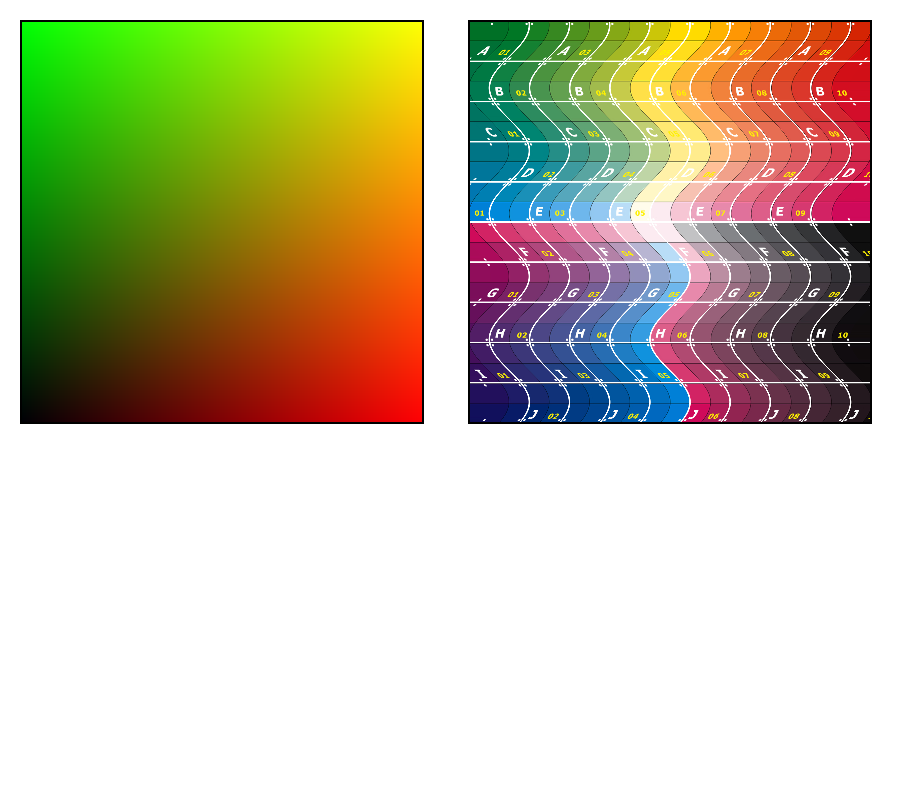
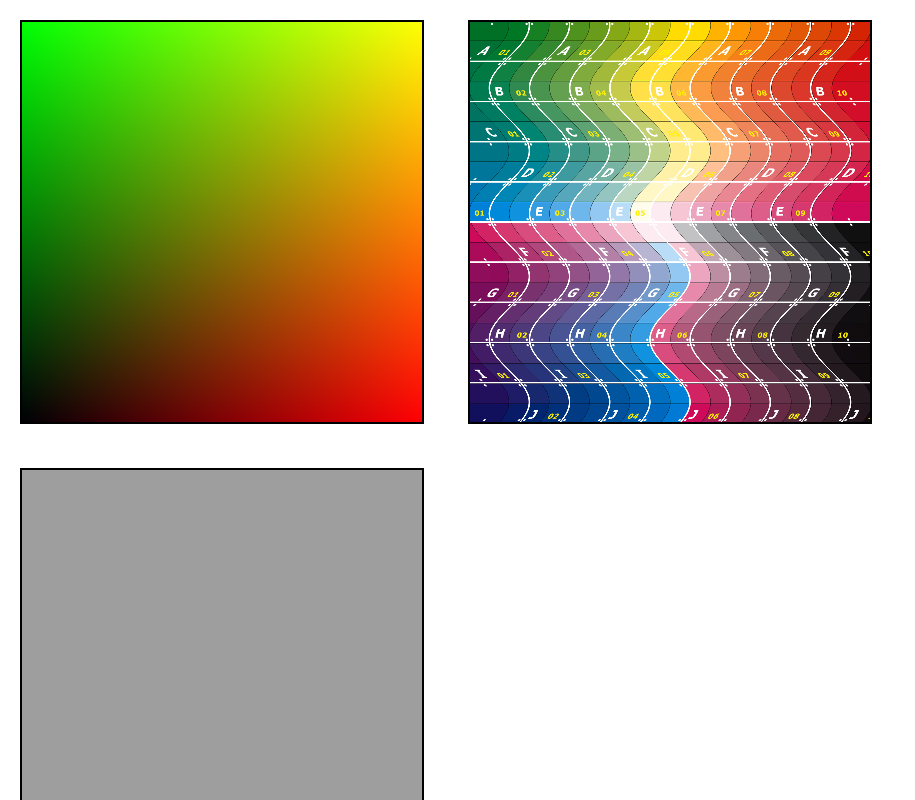
Before and after one commit to ayamflow/standalone-shader, a website: page demo/index.html in a window 1280 px wide. Shown: the whole page, without its empty margins (0-915 px from the left). Drawn offline with Linux system fonts and the light colour scheme; animation ran at ten frames a second.

Commit message:
refactor Texture class to replace onImageReady with update(), add proxy method to top-level uniform, update demo with canvas image example

```diff
--- a/demo/index.html
+++ b/demo/index.html
@@ -26,12 +26,10 @@
 <body>
     <canvas></canvas>
     <canvas></canvas>
+    <canvas></canvas>
 
     <script type="module">
         import shader from '../index.js'
-
-        let img = new Image()
-        img.src = './image.jpg'
 
         let canvases = document.querySelectorAll('canvas')
 
@@ -43,14 +41,16 @@
         sd.start()
 
         // Use an image
-        let canvas2 = document.querySelectorAll('canvas')[1]
+        let img1 = new Image()
+        img1.src = './image.jpg'
+
         let sd2 = shader({
-            dpr: window.devicePixelRatio || 1,
+            dpr: window.devicePixelRatio,
             canvas: canvases[1],
             uniforms: {
                 map: {
                     type: 'sampler2D',
-                    value: img,
+                    value: img1,
                     wrapS: 'clamp',
                     flipY: true
                 }
@@ -78,6 +78,65 @@
         })
         sd2.resize(400, 400)
         sd2.start()
+
+        // Use a canvas element
+        let ctx = document.createElement('canvas').getContext('2d')
+        ctx.canvas.width = 400
+        ctx.canvas.height = 400
+        ctx.fillStyle = '#CCC'
+        ctx.fillRect(0, 0, ctx.canvas.width, ctx.canvas.height)
+
+        let sd3 = shader({
+            drp: window.devicePixelRatio,
+            canvas: canvases[2],
+            uniforms: {
+                canvas: {
+                    type: 'sampler2D',
+                    value: ctx.canvas,
+                    flipY: true
+                }
+            },
+            fragmentShader: `
+                precision highp float;
+                uniform vec2 resolution;
+                uniform sampler2D canvas;
+
+                void main() {
+                    vec2 st = gl_FragCoord.xy / resolution.xy;
+                    gl_FragColor = texture2D(canvas, st);
+                }
+            `
+        })
+        sd3.resize(ctx.canvas.width, ctx.canvas.height)
+        sd3.start()
+
+        function crop(img, width, height, alignX = 0.5, alignY = 0.5) {
+
+            const ratio = img.width / img.height
+            const rect = { x: 0, y: 0, width, height }
+
+            if (ratio > (width / height)) {
+                rect.width = img.width * (height / img.height)
+                rect.x = (width - rect.width) * alignX
+            } else {
+                rect.height = img.height * (width / img.width)
+                rect.y = (height - rect.height) * alignY
+            }
+
+            return rect
+        }
+
+        let img2 = new Image()
+        img2.crossOrigin = 'anonymous'
+        img2.src = 'https://source.unsplash.com/collection/981639/1024x576'
+
+        img2.onload = function() {
+            const img = this
+            const rect = crop(img, ctx.canvas.width, ctx.canvas.height)
+            ctx.drawImage(img, rect.x, rect.y, rect.width, rect.height)
+            sd3.uniforms.canvas.update()
+        };
+
     </script>
 </body>
 </html>
--- a/index.js
+++ b/index.js
@@ -54,6 +54,7 @@ class Shader {
             if (uniform.value instanceof Image || uniform.value instanceof HTMLCanvasElement) {
                 uniform._isImage = true
                 uniform._value = new Texture(gl, uniform.value, uniform.wrapS, uniform.wrapT, uniform.filter, uniform.flipY)
+                uniform.update = () => uniform._value.update()
             }
             if (uniform._type.indexOf('Matrix') > -1) {
                 uniform._isMatrix = true
--- a/texture.js
+++ b/texture.js
@@ -16,44 +16,53 @@ const FILTER = {
 export default class Texture {
     constructor(gl, image, wrapS, wrapT, filter, flipY) {
         const texture = gl.createTexture()
+        this.gl = gl
         this.texture = texture
+        this.image = image
+        this.flipY = flipY
+        this.wrapS = getProp(gl, WRAP, wrapS)
+        this.wrapT = getProp(gl, WRAP, wrapT)
+        this.filter = getProp(gl, FILTER, filter)
 
-        const ws = getProp(gl, WRAP, wrapS)
-        const wt = getProp(gl, WRAP, wrapT)
-        const f = getProp(gl, FILTER, filter)
-
-        if (image.complete && image.width && image.height) {
-            onImageReady(gl, texture, image, ws, wt, f, flipY)
+        if (image.complete && image.width && image.height || image instanceof Image === false) {
+            // Update if already loaded or not an image element
+            this.update()
         } else {
             // Fill texture with black pixel if image isn't ready
             gl.bindTexture(gl.TEXTURE_2D, texture)
             gl.texImage2D(gl.TEXTURE_2D, 0, gl.RGBA, 1, 1, 0, gl.RGBA, gl.UNSIGNED_BYTE, new Uint8Array([0, 0, 0, 255]))
-            image.onload = function() {
-                image.onload = null
-                onImageReady(gl, texture, image, ws, wt, f, flipY)
-            }
+
+            image.addEventListener('load', function onload() {
+                image.removeEventListener('load', onload)
+                this.update()
+            }.bind(this))
         }
+    }
+
+    update() {
+        const gl = this.gl
+        const image = this.image
+
+        gl.bindTexture(gl.TEXTURE_2D, this.texture)
+
+        if (this.flipY === true) {
+            gl.pixelStorei(gl.UNPACK_FLIP_Y_WEBGL, true)
+        }
+
+        gl.texImage2D(gl.TEXTURE_2D, 0, gl.RGBA, gl.RGBA, gl.UNSIGNED_BYTE, image)
+
+        if (isPowerOf2(image.width) && isPowerOf2(image.height)) {
+            gl.generateMipmap(gl.TEXTURE_2D)
+        }
+
+        gl.texParameteri(gl.TEXTURE_2D, gl.TEXTURE_WRAP_S, this.wrapS || gl.CLAMP_TO_EDGE)
+        gl.texParameteri(gl.TEXTURE_2D, gl.TEXTURE_WRAP_T, this.wrapT || gl.CLAMP_TO_EDGE)
+        gl.texParameteri(gl.TEXTURE_2D, gl.TEXTURE_MIN_FILTER, this.filter || gl.LINEAR)
     }
 
     destroy(gl) {
         gl.deleteTexture(this.texture)
     }
-}
-
-function onImageReady(gl, texture, image, wrapS, wrapT, filter, flipY) {
-    gl.bindTexture(gl.TEXTURE_2D, texture)
-    if (flipY === true) {
-        gl.pixelStorei(gl.UNPACK_FLIP_Y_WEBGL, true);
-    }
-    gl.texImage2D(gl.TEXTURE_2D, 0, gl.RGBA, gl.RGBA, gl.UNSIGNED_BYTE, image)
-
-    if (isPowerOf2(image.width) && isPowerOf2(image.height)) {
-        gl.generateMipmap(gl.TEXTURE_2D)
-    }
-
-    gl.texParameteri(gl.TEXTURE_2D, gl.TEXTURE_WRAP_S, wrapS || gl.CLAMP_TO_EDGE)
-    gl.texParameteri(gl.TEXTURE_2D, gl.TEXTURE_WRAP_T, wrapT || gl.CLAMP_TO_EDGE)
-    gl.texParameteri(gl.TEXTURE_2D, gl.TEXTURE_MIN_FILTER, filter || gl.LINEAR)
 }
 
 function isPowerOf2(value) {
```
